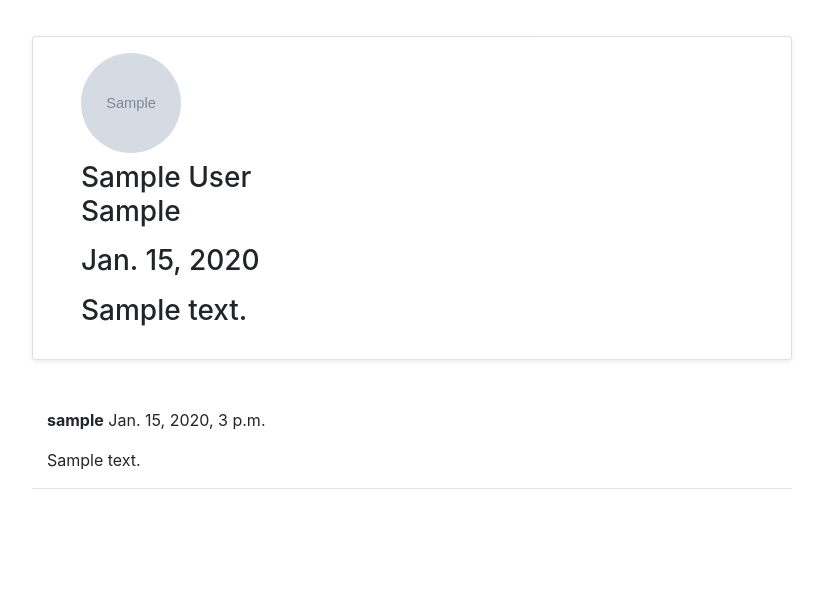
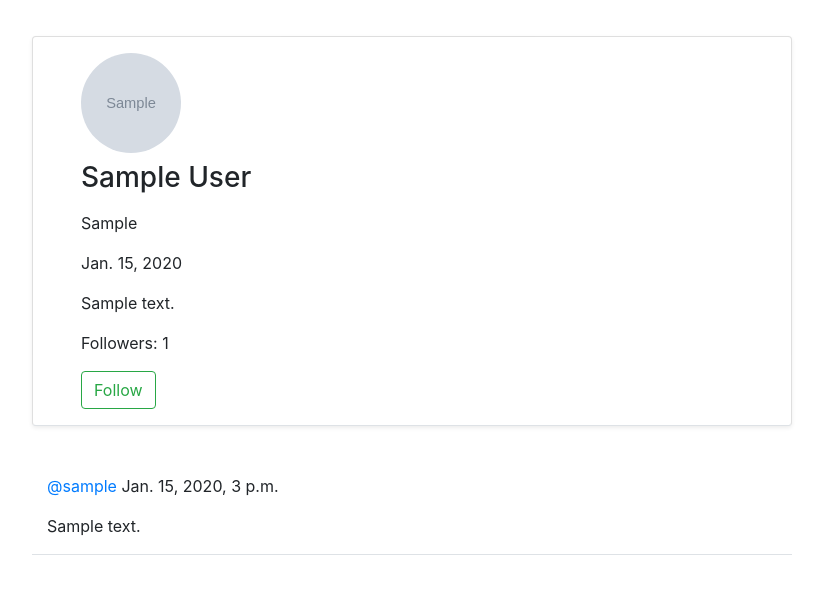
Before and after one commit to islombeknematov/Twitter-Clone, a Django app: page /social/profile/1/ in a window 1280 px wide. Shown: the part 154-748 px from the top of the page, without its empty margins (228-1051 px from the left). Run offline with Django 4.2, Linux system fonts and the light colour scheme; tables that the repository leaves empty hold one stand-in row (values such as "Sample post"); grey boxes marked "Sample" are stand-in pictures; some libraries are stand-ins or nearby versions.

Commit message:
follower

```diff
--- a/social/models.py
+++ b/social/models.py
@@ -44,6 +44,8 @@ class UserProfileModel(models.Model):
     picture = models.ImageField(upload_to='profile_photos',
                                 default='profile_photos/default_image.png', null=True, blank=True)
 
+    followers = models.ManyToManyField(User, blank=True, related_name='followers')
+
     created_at = models.DateTimeField(auto_now_add=True)
 
     class Meta:
--- a/social/urls.py
+++ b/social/urls.py
@@ -1,6 +1,7 @@
 from django.urls import path
 from .views import PostModelListView, PostModelDetailView, \
-    PostModelUpdateView, PostModelDeleteView, CommentModelDeleteView, UserProfileModelView, ProfileModelUpdateView
+    PostModelUpdateView, PostModelDeleteView, CommentModelDeleteView, UserProfileModelView, ProfileModelUpdateView, \
+    AddFollower, RemoveFollower
 
 app_name = 'social'
 
@@ -12,5 +13,6 @@ urlpatterns = [
     path('post/<int:post_pk>/comment/delete/<int:pk>/', CommentModelDeleteView.as_view(), name='comment-delete'),
     path('profile/<int:pk>/', UserProfileModelView.as_view(), name='user-profile'),
     path('profile/update/<int:pk>/', ProfileModelUpdateView.as_view(), name='update-profile'),
-
+    path('profile/<int:pk>/followers/add/', AddFollower.as_view(), name='add-follower'),
+    path('profile/<int:pk>/followers/remove/', RemoveFollower.as_view(), name='remove-follower'),
 ]
--- a/social/views.py
+++ b/social/views.py
@@ -1,4 +1,4 @@
-from django.shortcuts import render
+from django.shortcuts import render, redirect
 from django.views import View
 from django.urls import reverse_lazy
 from django.contrib.auth.mixins import UserPassesTestMixin, LoginRequiredMixin
@@ -115,10 +115,28 @@ class UserProfileModelView(View):
         user = profile.user
         posts = PostModel.objects.filter(author=user).order_by('-created_at')
 
+        # Start adding followers
+        followers = profile.followers.all()
+
+        if len(followers) == 0:
+            is_following = False
+
+        for follower in followers:
+            if follower == request.user:
+                is_following = True
+                break
+            else:
+                is_following = False
+
+        number_of_followers = len(followers)
+        # End adding followers
+
         context = {
             'user': user,
             'profile': profile,
-            'posts': posts
+            'posts': posts,
+            'number_of_followers': number_of_followers,
+            'is_following': is_following,
         }
 
         return render(request, 'social/profile.html', context)
@@ -136,3 +154,18 @@ class ProfileModelUpdateView(LoginRequiredMixin, UserPassesTestMixin, UpdateView
     def test_func(self):
         profile = self.get_object()
         return self.request.user == profile.user
+
+
+class AddFollower(LoginRequiredMixin, View):
+    def post(self, request, pk, *args, **kwargs):
+        profile = UserProfileModel.objects.get(pk=pk)
+        profile.followers.add(request.user)
+
+        return redirect('social:user-profile', pk=profile.pk)
+
+class RemoveFollower(LoginRequiredMixin, View):
+    def post(self, request, pk, *args, **kwargs):
+        profile = UserProfileModel.objects.get(pk=pk)
+        profile.followers.remove(request.user)
+
+        return redirect('social:user-profile', pk=profile.pk)
--- a/templates/layouts/header.html
+++ b/templates/layouts/header.html
@@ -2,7 +2,7 @@
 
 {% block content %}
     <nav class="navbar navbar-light bg-light justify-content-between">
-        <a class="navbar-brand"> <i class="fa fa-comment-o"></i> Social Network</a>
+        <a href="{% url 'social:post-list' %}" class="navbar-brand"> <i class="fa fa-comment-o"></i> Social Network</a>
         <form class="form-inline">
             <input class="form-control mr-sm-2" type="search" placeholder="Search" aria-label="Search">
             <button class="btn btn-outline-success my-2 my-sm-0" type="submit">Search</button>
--- a/templates/social/profile.html
+++ b/templates/social/profile.html
@@ -21,16 +21,18 @@
                                         class="far fa-edit"></i></a>
                             {% endif %}
                         </span>
+                    </h3>
                 {% else %}
                     <h3 class="py-4">{{ user.username }}
                         <span>
                             {% if request.user == user %}
-                                    <a href="{% url 'social:update-profile' profile.pk %}" class="text-dark"><i
+                                <a href="{% url 'social:update-profile' profile.pk %}"
+                                   class="text-dark"><i
                                         class="far fa-edit"></i></a>
                             {% endif %}
                         </span>
                     </h3>
-                    </h3>
+
                 {% endif %}
 
                 {% if profile.location %}
@@ -44,18 +46,39 @@
                 {% if profile.bio %}
                     <p>{{ profile.bio }}</p>
                 {% endif %}
+                <div class="mb-3">
+                    <p>Followers: {{ number_of_followers }}</p>
+                    {% if user == request.user %}
+                    {% else %}
+                        {% if is_following %}
+                            <form method="post" action="{% url 'social:remove-follower' profile.pk %}">
+                                {% csrf_token %}
+                                <button class="btn btn-outline-danger" type="submit">Unfollow</button>
+                            </form>
+                        {% else %}
+                            <form method="post" action="{% url 'social:add-follower' profile.pk %}">
+                                {% csrf_token %}
+                                <button class="btn btn-outline-success" type="submit">Follow</button>
+                            </form>
+                        {% endif %}
+
+                    {% endif %}
+                </div>
 
             </div>
+
         </div>
 
 
         {% for post in posts %}
             <div class="row justify-content-center mt-5">
-                <div class="col-md-8 col-sm-12 border-bottom position-relative">
-                    <p><strong>{{ post.author }}</strong> {{ post.created_at }}</p>
+                <div class="col-md-8 col-sm-12 border-bottom">
+                    <p><a href="{% url 'social:user-profile' post.author.profile.pk %}" style="text-decoration: none"
+                          class="text-primary">@{{ post.author }}</a> {{ post.created_at }}</p>
+                    <div class="position-relative">
                         <p>{{ post.body }}</p>
                         <a href="{% url 'social:post-detail' post.pk %}" class="stretched-link"></a>
-
+                    </div>
                 </div>
             </div>
         {% endfor %}
```
Also changed, not shown: templates/social/post_list.html (+6 -4 lines), social/migrations/0008_userprofilemodel_followers.py (added). Lines whose indentation alone changed are shown as unchanged.
